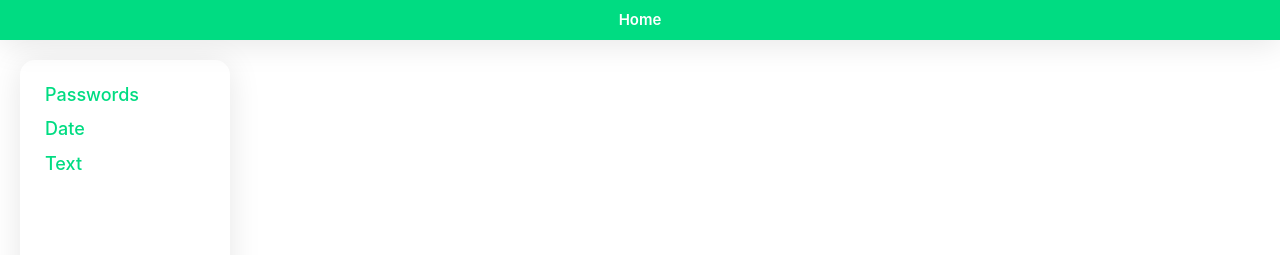
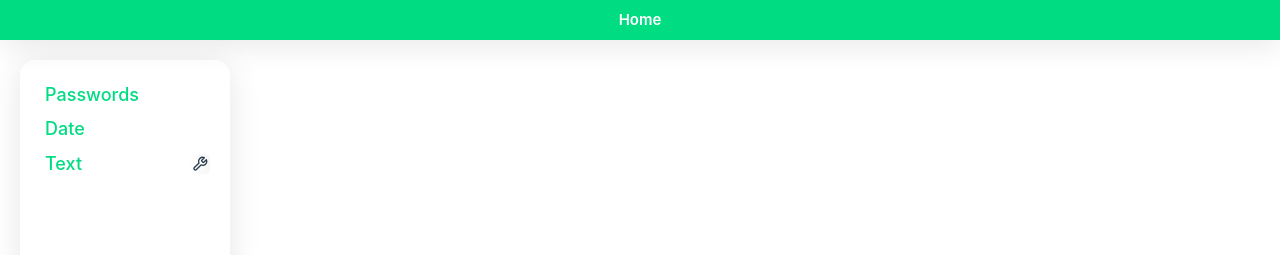
Before and after one commit to mark-bor/Generators-Spot, a Nuxt app: page / in a window 1280 px wide. Shown: the top 255 px of the page. Built offline with nearby package versions, Linux system fonts and the light colour scheme.

Commit message:
Added new feature in navigation

```diff
--- a/components/Navigation.vue
+++ b/components/Navigation.vue
@@ -1,10 +1,16 @@
 <script setup lang="ts">
-  import { menu } from '../stores/menu'
+  import { menu } from '../stores/menu';
+  import IconWrench from './icons/IconWrench.vue';
 
-  const links: string[] = [
-    'passwords',
-    'date',
-    'text'
+  type LinkData = {
+    link: string
+    uncompleted: boolean
+  }
+
+  const links: LinkData[] = [
+    {link: 'passwords', uncompleted: false},
+    {link: 'date', uncompleted: false},
+    {link: 'text', uncompleted: true},
   ];
 
   const upperFirstLetter = (word: string) => {
@@ -18,9 +24,13 @@
       <li v-for="l of links">
         <NuxtLink
           class="link"
-          :to="`/${l}`"
+          :to="`/${l.link}`"
           @click="menu.setMenu(false)"
-        >{{ upperFirstLetter(l) }}</NuxtLink>
+        >{{ upperFirstLetter(l.link) }}</NuxtLink>
+        <span v-if="l.uncompleted" class="icon-with-explanation">
+          <IconWrench />
+          <span class="explanation">This section is in development ptocess.</span>
+        </span>
       </li>
     </ul>
   </nav>
@@ -51,6 +61,13 @@
   border-radius: 15px;
 }
 
+.list > li {
+  display: inline-flex;
+  justify-content: space-between;
+  align-items: center;
+  column-gap: 10px;
+}
+
 .link {
   display: inline-block;
   width: 100%;
@@ -61,6 +78,35 @@
   font-size: 18px;
   font-weight: 500;
   line-height: 1.3em;
+}
+
+.icon-with-explanation {
+  min-width: 20px;
+  width: 20px;
+  height: 20px;
+  position: relative;
+
+  display: flex;
+  justify-content: center;
+  align-items: center;
+
+  border-radius: 5px;
+  overflow: hidden;
+}
+.icon-with-explanation:hover {
+  overflow: visible;
+  background-color: var(--color-2);
+}
+
+.explanation {
+  width: 170px;
+  padding: 5px 10px;
+  position: absolute;
+  left: 25px;
+
+  background-color: var(--color-background);
+  box-shadow: 0 4px 32px 0 rgba(0, 0, 0, 0.1);
+  border-radius: 7px;
 }
 
 @media (max-width: 650px) {
@@ -77,5 +123,14 @@
     left: 0;
     z-index: 5;
   }
+
+  .link {
+    font-size: 22px;
+  }
+
+  .explanation {
+    right: 25px;
+    left: auto;
+  }
 }
 </style>
--- /dev/null
+++ b/components/icons/IconWrench.vue
@@ -0,0 +1,15 @@
+<template>
+    <svg
+    xmlns="http://www.w3.org/2000/svg"
+    width="16"
+    height="16"
+    viewBox="0 0 24 24"
+    fill="none"
+    stroke="currentColor"
+    stroke-width="2"
+    stroke-linecap="round"
+    stroke-linejoin="round"
+    class="lucide lucide-wrench">
+        <path d="M14.7 6.3a1 1 0 0 0 0 1.4l1.6 1.6a1 1 0 0 0 1.4 0l3.77-3.77a6 6 0 0 1-7.94 7.94l-6.91 6.91a2.12 2.12 0 0 1-3-3l6.91-6.91a6 6 0 0 1 7.94-7.94l-3.76 3.76z"/>
+    s</svg>
+</template>
--- a/pages/index.vue
+++ b/pages/index.vue
@@ -1,6 +1,4 @@
 <script setup>
-  import IconKitsuneDiary from "../components/icons/IconKitsuneDiary.vue";
-  import IconGitHub from "../components/icons/IconGitHub.vue";
 </script>
 
 <template>
```
